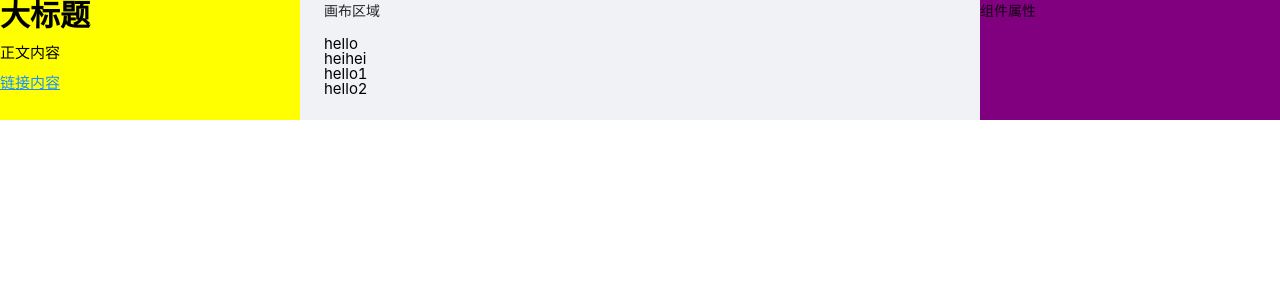
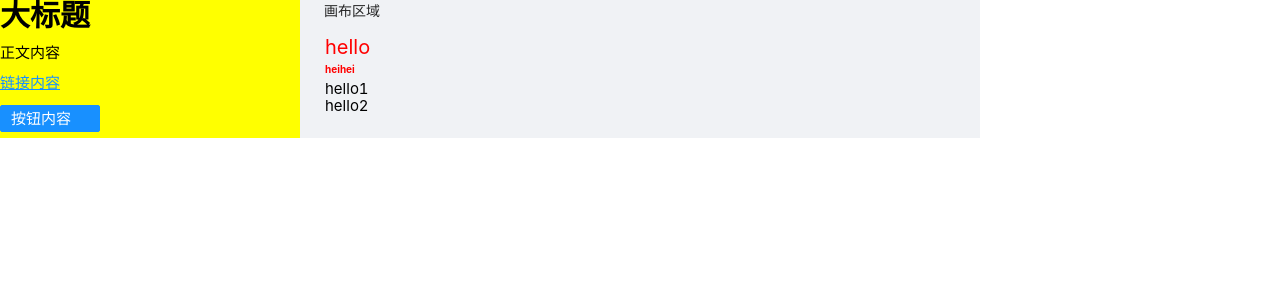
Before and after one commit to yzhclear/mofong-web, a Vue app: page /#/editor in a window 1280 px wide. Shown: the top 300 px of the page. Built offline with nearby package versions, Linux system fonts and the light colour scheme.

Commit message:
editor page

```diff
--- a/src/components/ComponentList.vue
+++ b/src/components/ComponentList.vue
@@ -32,5 +32,4 @@ export default defineComponent({
 });
 </script>
 
-<!-- Add "scoped" attribute to limit CSS to this component only -->
 <style scoped></style>
--- /dev/null
+++ b/src/components/EditorWrapper.vue
@@ -0,0 +1,51 @@
+<template>
+  <div class="edit-wrapper" @click="onItemClick" :class="{ active: active }">
+    <slot></slot>
+  </div>
+</template>
+
+<script lang="ts">
+import { defineComponent } from 'vue';
+
+export default defineComponent({
+  name: 'editor-wrapper',
+  props: {
+    id: {
+      type: String,
+      required: true,
+    },
+    active: {
+      type: Boolean,
+      default: false,
+    },
+  },
+  emits: ['on-set-active'],
+  setup(props, context) {
+    const onItemClick = () => {
+      context.emit('on-set-active', props.id);
+    };
+
+    return {
+      onItemClick,
+    };
+  },
+});
+</script>
+
+<style scoped>
+.edit-wrapper {
+  padding: 0px;
+  cursor: pointer;
+  border: 1px solid transparent;
+  user-select: none;
+}
+
+.edit-wrapper:hover {
+  border: 1px dashed #ccc;
+}
+.edit-wrapper.active {
+  border: 1px solid #1890ff;
+  user-select: none;
+  z-index: 1500;
+}
+</style>
--- /dev/null
+++ b/src/components/PropsTable.vue
@@ -0,0 +1,91 @@
+<template>
+  <div class="props-table">
+    <div v-for="(value, key) in finalProps" :key="key" class="props-item">
+      <span class="label" v-if="value.text">{{ value.text }}</span>
+      <div class="prop-component">
+        <component :is="value.component" :[value.valueProp]="value.value" v-bind="value.extraProps" v-on="value.events">
+          <template v-if="value.options">
+            <component :is="value.subComponent" v-for="(option, k) in value.options" :key="k" :value="option.value">
+              <render-vnode :vNode="option.text"></render-vnode>
+            </component>
+          </template>
+        </component>
+      </div>
+    </div>
+  </div>
+</template>
+
+<script lang="ts">
+import { VNode } from 'vue';
+import { reduce } from 'lodash';
+import { computed, defineComponent, PropType } from 'vue';
+import { TextComponentProps } from '../defaultProps';
+import { mapPropsToForms } from '../propsMap';
+import RenderVnode from './RenderVnode';
+
+interface FormProps {
+  component: string; // 渲染的组件名称
+  subComponent?: string; // 渲染组件的子组件
+  value: string; // 渲染的组件默认值
+  extraProps?: { [key: string]: any }; // 一些组件的配置项属性
+  text?: string; // 渲染的组件的说明文本
+  options?: { text: string | VNode; value: string }[];
+  initialTransform?: (v: any) => any;
+  valueProp: string;
+  eventName: string;
+  events: { [key: string]: (e: any) => void };
+}
+
+export default defineComponent({
+  name: 'props-table',
+  components: { RenderVnode },
+  props: {
+    props: {
+      type: Object as PropType<TextComponentProps>,
+      required: true,
+    },
+  },
+  emits: ['change'],
+  setup(props, context) {
+    const finalProps = computed(() => {
+      return reduce(
+        props.props,
+        (result, value, key) => {
+          const newKey = key as keyof TextComponentProps;
+          const item = mapPropsToForms[newKey];
+          if (item) {
+            const { valueProp = 'value', eventName = 'change', initialTransform, afterTransform } = item;
+            const newItem: FormProps = {
+              ...item,
+              value: initialTransform ? initialTransform(value) : value,
+              valueProp,
+              eventName,
+              events: { [eventName]: (e: any) => context.emit('change', { key, value: afterTransform ? afterTransform(e) : e }) },
+            };
+            result[newKey] = newItem;
+          }
+          return result;
+        },
+        {} as { [key: string]: FormProps },
+      );
+    });
+    return {
+      finalProps,
+    };
+  },
+});
+</script>
+
+<style scoped>
+.props-item {
+  display: flex;
+  margin-bottom: 10px;
+  align-items: center;
+}
+.label {
+  width: 28%;
+}
+.prop-component {
+  width: 70%;
+}
+</style>
--- /dev/null
+++ b/src/components/RenderVnode.ts
@@ -0,0 +1,15 @@
+import { defineComponent } from 'vue';
+
+const RenderVnode = defineComponent({
+  props: {
+    vNode: {
+      type: [Object, String],
+      required: true,
+    },
+  },
+  render() {
+    return this.vNode;
+  },
+});
+
+export default RenderVnode;
--- a/src/defaultTemplates.ts
+++ b/src/defaultTemplates.ts
@@ -15,4 +15,20 @@ export const defaultTextTemplates = [
     textDecoration: 'underline',
     tag: 'p',
   },
+  {
+    text: '按钮内容',
+    color: '#fff',
+    backgroundColor: '#1890ff',
+    borderWidth: '1px',
+    borderColor: '#1890ff',
+    borderStyle: 'solid',
+    borderRadius: '2px',
+    paddingLeft: '10px',
+    paddingRight: '10px',
+    paddingTop: '5px',
+    paddingBottom: '5px',
+    width: '100px',
+    tag: 'button',
+    texAlign: 'center',
+  },
 ];
--- /dev/null
+++ b/src/propsMap.tsx
@@ -0,0 +1,72 @@
+import { TextComponentProps } from './defaultProps';
+import { VNode, h } from 'vue';
+
+export interface PropToForm {
+  component: string; // 渲染的组件名称
+  subComponent?: string; // 渲染组件的子组件
+  extraProps?: { [key: string]: any }; // 一些组件的配置项属性
+  text?: string; // 渲染的组件的说明文本
+  options?: { text: string | VNode; value: string }[];
+  initialTransform?: (v: any) => any;
+  afterTransform?: (v: any) => any;
+  valueProp?: string;
+  eventName?: string;
+}
+
+export type PropsToForms = {
+  [P in keyof TextComponentProps]?: PropToForm;
+};
+
+const fontFamily = [
+  { text: '宋体', value: '"SimSun", "STSong"' },
+  { text: '黑体', value: '"SimHei", "STHeiti"' },
+  { text: '楷体', value: '"KaiTi", "STKaiti"' },
+  { text: '仿宋', value: '"FangSong", "STFangsong"' },
+];
+
+const fontFamilyOptions = fontFamily.map((font) => {
+  return {
+    value: font.value,
+    // text: h('span', { style: { fontFamily: font.value } }, font.text),
+    text: <span style={{ fontFamily: font.value }}>{font.text}</span>,
+  };
+});
+
+export const mapPropsToForms: PropsToForms = {
+  text: {
+    text: '文本',
+    component: 'a-textarea',
+    extraProps: { rows: 3 },
+    afterTransform: (e: any) => e.target.value,
+  },
+  fontSize: {
+    text: '字号',
+    component: 'a-input-number',
+    initialTransform: (v: string) => parseInt(v),
+    afterTransform: (e: number) => (e ? `${e}px` : ''),
+  },
+  lineHeight: {
+    text: '行高',
+    component: 'a-slider',
+    extraProps: { min: 0, max: 3, step: 0.1 },
+    initialTransform: (v: string) => parseFloat(v),
+    afterTransform: (e: number) => e.toString(),
+  },
+  textAlign: {
+    text: '对齐',
+    component: 'a-radio-group',
+    subComponent: 'a-radio-button',
+    options: [
+      { text: '左', value: 'left' },
+      { text: '中', value: 'center' },
+      { text: '右', value: 'right' },
+    ],
+    afterTransform: (e: any) => e.target.value,
+  },
+  fontFamily: {
+    text: '字体',
+    component: 'a-select',
+    subComponent: 'a-select-option',
+    options: [{ text: '无', value: '' }, ...fontFamilyOptions],
+  },
+};
--- a/src/store/editor.ts
+++ b/src/store/editor.ts
@@ -8,7 +8,7 @@ export interface EditorDataProps {
   currentElement: string;
 }
 
-interface ComponentData {
+export interface ComponentData {
   props: { [key: string]: any };
   id: string;
   name: string; // 业务组件名称
@@ -17,17 +17,17 @@ interface ComponentData {
 const testComponents: ComponentData[] = [
   {
     id: v4(),
-    props: { text: 'hello' },
+    props: { text: 'hello', fontSize: '20px', color: 'red', lineHeight: '1', textAlign: 'left', fontFamily: '' },
     name: 'm-text',
   },
   {
     id: v4(),
-    props: { text: 'heihei' },
+    props: { text: 'heihei', fontSize: '10px', fontWeight: 'bold', color: 'red', lineHeight: '2', textAlign: 'left', fontFamily: '' },
     name: 'm-text',
   },
   {
     id: v4(),
-    props: { text: 'hello1' },
+    props: { text: 'hello1', fontSize: '15px', textAlign: 'left', fontFamily: '' },
     name: 'm-text',
   },
   {
@@ -51,6 +51,20 @@ const editor: Module<EditorDataProps, GlobalDataProps> = {
       };
       state.components.push(newComponent);
     },
+    setActive: (state, payload: string) => {
+      state.currentElement = payload;
+    },
+    updateComponentProps: (state, { key, value }) => {
+      const needUpdateComponent = state.components.find((item) => item.id === state.currentElement);
+      if (needUpdateComponent) {
+        needUpdateComponent.props[key] = value;
+      }
+    },
+  },
+  getters: {
+    getCurrentComponent: (state) => {
+      return state.components.find((item) => item.id === state.currentElement);
+    },
   },
 };
 
--- a/src/views/Editor.vue
+++ b/src/views/Editor.vue
@@ -8,11 +8,21 @@
         <a-layout-content>
           <p>画布区域</p>
           <div class="preview-list" id="canvas-area">
-            <component v-for="component in components" :key="component.id" :is="component.name" v-bind="component.props" />
+            <editor-wrapper
+              v-for="component in components"
+              :key="component.id"
+              :id="component.id"
+              @onSetActive="setActive(component.id)"
+              :active="component.id === (currentComponent && currentComponent.id)"
+            >
+              <component :is="component.name" v-bind="component.props" />
+            </editor-wrapper>
           </div>
         </a-layout-content>
       </a-layout>
-      <a-layout-sider width="300" style="background: purple"> 组件属性 </a-layout-sider>
+      <a-layout-sider width="300" style="background: #fff">
+        <props-table v-if="currentComponent && currentComponent.props" @change="handleChange" :props="currentComponent.props" />
+      </a-layout-sider>
     </a-layout>
   </div>
 </template>
@@ -22,13 +32,16 @@ import { defineComponent, computed } from 'vue';
 import { useStore } from 'vuex';
 import MText from '../components/MText.vue';
 import ComponentList from '../components/ComponentList.vue';
+import EditorWrapper from '../components/EditorWrapper.vue';
+import PropsTable from '../components/PropsTable.vue';
 import { GlobalDataProps } from '../store/index';
 import { TextComponentProps } from '../defaultProps';
 import { defaultTextTemplates } from '../defaultTemplates';
+import { ComponentData } from '../store/editor';
 
 export default defineComponent({
-  name: 'Editor',
-  components: { MText, ComponentList },
+  name: 'editor',
+  components: { MText, ComponentList, EditorWrapper, PropsTable },
   setup() {
     const store = useStore<GlobalDataProps>();
     const components = computed(() => store.state.editor.components);
@@ -36,10 +49,20 @@ export default defineComponent({
     const addItem = (props: Partial<TextComponentProps>) => {
       store.commit('addComponent', props);
     };
+    const setActive = (id: string) => {
+      store.commit('setActive', id);
+    };
+    const handleChange = (e: any) => {
+      store.commit('updateComponentProps', e);
+    };
+    const currentComponent = computed<ComponentData | null>(() => store.getters.getCurrentComponent);
     return {
       components,
       defaultTextTemplates,
       addItem,
+      setActive,
+      currentComponent,
+      handleChange,
     };
   },
 });
```
